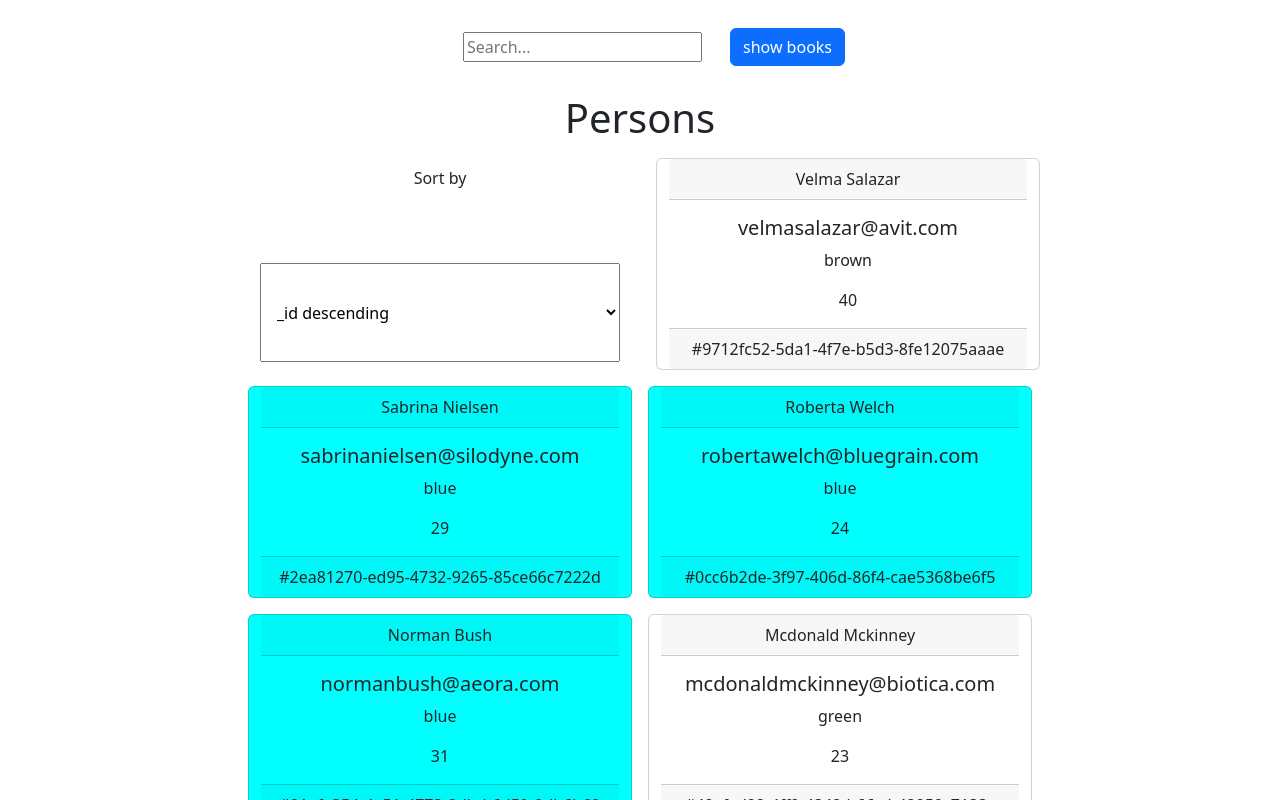
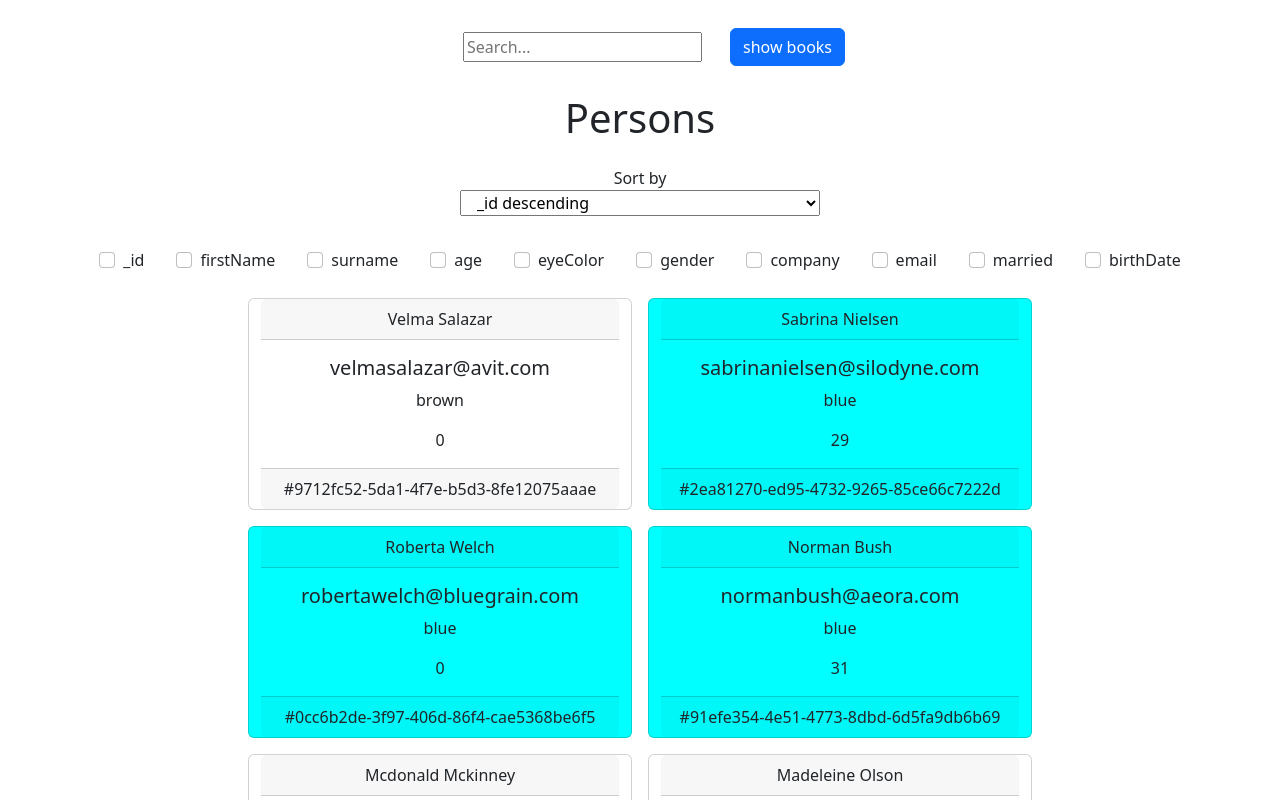
Before and after one commit to willemverbuyst/filter-search-sort, a React (Vite) app: page / in a window 1280 px wide. Both pictures are taken after a click on the button "show people". Shown: the top 800 px of the page. Built offline with nearby package versions, Linux system fonts and the light colour scheme.

Commit message:
Add filter functionality

```diff
--- a/src/App.tsx
+++ b/src/App.tsx
@@ -1,7 +1,9 @@
 import { useState } from 'react';
 import { Button, Container, Row, Stack } from 'react-bootstrap';
+import { filter } from './business/filter';
 import { search } from './business/search';
 import { sort } from './business/sort';
+import Filters from './components/Filters';
 import { BookRenderer } from './components/Renderers/Bookrenderer';
 import { PeopleRenderer } from './components/Renderers/PeopleRenderer';
 import SearchInput from './components/SearchInput';
@@ -14,15 +16,23 @@ import { Property } from './interfaces/Property';
 
 function App() {
   const [query, setQuery] = useState<string>('');
-  const [personProperty, setPersonProperty] = useState<Property<Person>>({
+  const [personSortProperty, setPersonSortProperty] = useState<
+    Property<Person>
+  >({
     property: 'firstName',
     isDescending: true,
   });
-  const [bookProperty, setBookProperty] = useState<Property<Book>>({
+  const [bookSortProperty, setBookSortProperty] = useState<Property<Book>>({
     property: 'title',
     isDescending: true,
   });
   const [showBooks, setShowBooks] = useState<boolean>(true);
+  const [bookFilterProperties, setBookFilterProperties] = useState<
+    Array<keyof Book>
+  >([]);
+  const [personFilterProperties, setPersonFilterProperties] = useState<
+    Array<keyof Person>
+  >([]);
   const buttonText = showBooks ? 'show people' : 'show books';
 
   return (
@@ -47,13 +57,29 @@ function App() {
           <h1>Persons</h1>
           <Sorters
             object={persons[0]}
-            setProperty={(propertyType) => setPersonProperty(propertyType)}
+            setProperty={(propertyType) => setPersonSortProperty(propertyType)}
+          />
+          <br />
+          <Filters
+            object={persons[0]}
+            properties={personFilterProperties}
+            onChangeFilter={(property) => {
+              personFilterProperties.includes(property)
+                ? setPersonFilterProperties(
+                    personFilterProperties.filter((p) => property !== p)
+                  )
+                : setPersonFilterProperties([
+                    ...personFilterProperties,
+                    property,
+                  ]);
+            }}
           />
           {persons
             .filter((person) =>
               search(person, ['firstName', 'surname'], query, true)
             )
-            .sort((a, b) => sort(a, b, personProperty))
+            .filter((person) => filter(person, personFilterProperties))
+            .sort((a, b) => sort(a, b, personSortProperty))
             .map((person) => (
               <PeopleRenderer {...person} key={person._id} />
             ))}
@@ -63,11 +89,24 @@ function App() {
           <h1>Books</h1>
           <Sorters
             object={books[0]}
-            setProperty={(propertyType) => setBookProperty(propertyType)}
+            setProperty={(propertyType) => setBookSortProperty(propertyType)}
+          />
+          <br />
+          <Filters
+            object={books[0]}
+            properties={bookFilterProperties}
+            onChangeFilter={(property) => {
+              bookFilterProperties.includes(property)
+                ? setBookFilterProperties(
+                    bookFilterProperties.filter((p) => property !== p)
+                  )
+                : setBookFilterProperties([...bookFilterProperties, property]);
+            }}
           />
           {books
             .filter((book) => search(book, ['title'], query))
-            .sort((a, b) => sort(a, b, bookProperty))
+            .filter((book) => filter(book, bookFilterProperties))
+            .sort((a, b) => sort(a, b, bookSortProperty))
             .map((book) => (
               <BookRenderer {...book} key={book._id} />
             ))}
--- /dev/null
+++ b/src/business/filter.ts
@@ -0,0 +1,8 @@
+export function filter<T>(
+  object: T,
+  filterProperties: Array<keyof T>
+): boolean {
+  return filterProperties.every((filterProperty) => {
+    return object[filterProperty] ? true : false;
+  });
+}
--- /dev/null
+++ b/src/components/Filters.tsx
@@ -0,0 +1,30 @@
+import { Form, Stack } from 'react-bootstrap';
+
+interface Props<T extends Record<PropertyKey, any>> {
+  object: T;
+  properties: Array<keyof T>;
+  onChangeFilter: (property: keyof T) => void;
+}
+
+export default function Filters<T extends Record<PropertyKey, any>>(
+  props: Props<T>
+) {
+  const { object, properties, onChangeFilter } = props;
+  return (
+    <Stack className="justify-content-center" direction="horizontal">
+      {Object.keys(object).map((key) => {
+        return (
+          <Form.Group key={key} className="m-3" controlId={key}>
+            <Form.Check
+              type="checkbox"
+              value={key}
+              onChange={() => onChangeFilter(key)}
+              checked={properties.some((property) => property === key)}
+              label={key}
+            />
+          </Form.Group>
+        );
+      })}
+    </Stack>
+  );
+}
--- a/src/dummyData/books.ts
+++ b/src/dummyData/books.ts
@@ -20,7 +20,7 @@ export const books: Array<Book> = [
     _id: 'f49f332e-f74e-4ee4-a8d4-46edce46d4b1',
     title: 'Elit dolor enim excepteur veniam duis labore in Lorem.',
     author: 'Ramsey Lindsay',
-    pages: 112,
+    pages: 0,
     inPrint: false,
   },
   {
--- a/src/dummyData/persons.ts
+++ b/src/dummyData/persons.ts
@@ -5,13 +5,13 @@ export const persons: Array<Person> = [
     _id: '9712fc52-5da1-4f7e-b5d3-8fe12075aaae',
     firstName: 'Velma',
     surname: 'Salazar',
-    age: 40,
+    age: 0,
     eyeColor: 'brown',
     gender: 'female',
     company: 'AVIT',
     email: 'velmasalazar@avit.com',
     married: false,
-    birtDate: new Date(
+    birthDate: new Date(
       'Thu Aug 18 2022 21:47:47 GMT+0200 (Central European Summer Time)'
     ),
   },
@@ -19,13 +19,13 @@ export const persons: Array<Person> = [
     _id: '0cc6b2de-3f97-406d-86f4-cae5368be6f5',
     firstName: 'Roberta',
     surname: 'Welch',
-    age: 24,
+    age: 0,
     eyeColor: 'blue',
     gender: 'female',
     company: 'BLUEGRAIN',
     email: 'robertawelch@bluegrain.com',
     married: true,
-    birtDate: new Date(
+    birthDate: new Date(
       'Sat Nov 29 1997 15:07:06 GMT+0100 (Central European Standard Time)'
     ),
   },
@@ -39,7 +39,7 @@ export const persons: Array<Person> = [
     company: 'SILODYNE',
     email: 'sabrinanielsen@silodyne.com',
     married: true,
-    birtDate: new Date(
+    birthDate: new Date(
       'Mon Nov 01 1982 10:43:00 GMT+0100 (Central European Standard Time)'
     ),
   },
@@ -53,7 +53,7 @@ export const persons: Array<Person> = [
     company: 'SYBIXTEX',
     email: 'madeleineolson@sybixtex.com',
     married: false,
-    birtDate: new Date(
+    birthDate: new Date(
       'Sat Sep 23 1995 05:30:11 GMT+0200 (Central European Summer Time)'
     ),
   },
@@ -67,7 +67,7 @@ export const persons: Array<Person> = [
     company: 'AEORA',
     email: 'normanbush@aeora.com',
     married: true,
-    birtDate: new Date(
+    birthDate: new Date(
       'Tue Oct 04 2011 10:08:38 GMT+0200 (Central European Summer Time)'
     ),
   },
@@ -81,7 +81,7 @@ export const persons: Array<Person> = [
     company: 'BIOTICA',
     email: 'mcdonaldmckinney@biotica.com',
     married: false,
-    birtDate: new Date(
+    birthDate: new Date(
       'Sat Nov 20 1976 13:58:37 GMT+0100 (Central European Standard Time)'
     ),
   },
@@ -95,7 +95,7 @@ export const persons: Array<Person> = [
     company: 'ZAJ',
     email: 'bridgetbradshaw@zaj.com',
     married: false,
-    birtDate: new Date(
+    birthDate: new Date(
       'Tue Jun 04 2002 00:28:31 GMT+0200 (Central European Summer Time)'
     ),
   },
@@ -109,7 +109,7 @@ export const persons: Array<Person> = [
     company: 'BIZMATIC',
     email: 'joycechaney@bizmatic.com',
     married: true,
-    birtDate: new Date(
+    birthDate: new Date(
       'Sun May 23 1982 02:07:21 GMT+0200 (Central European Summer Time)'
     ),
   },
@@ -123,7 +123,7 @@ export const persons: Array<Person> = [
     company: 'WRAPTURE',
     email: 'griffinhumphrey@wrapture.com',
     married: true,
-    birtDate: new Date(
+    birthDate: new Date(
       'Tue Nov 02 2021 09:07:11 GMT+0100 (Central European Standard Time)'
     ),
   },
@@ -137,7 +137,7 @@ export const persons: Array<Person> = [
     company: 'SAVVY',
     email: 'diannehenderson@savvy.com',
     married: false,
-    birtDate: new Date(
+    birthDate: new Date(
       'Sat Jul 03 1971 18:28:39 GMT+0100 (Central European Standard Time)'
     ),
   },
--- a/src/interfaces/Person.ts
+++ b/src/interfaces/Person.ts
@@ -8,5 +8,5 @@ export interface Person {
   company: string;
   email: string;
   married: boolean;
-  birtDate: Date;
+  birthDate: Date;
 }
```
